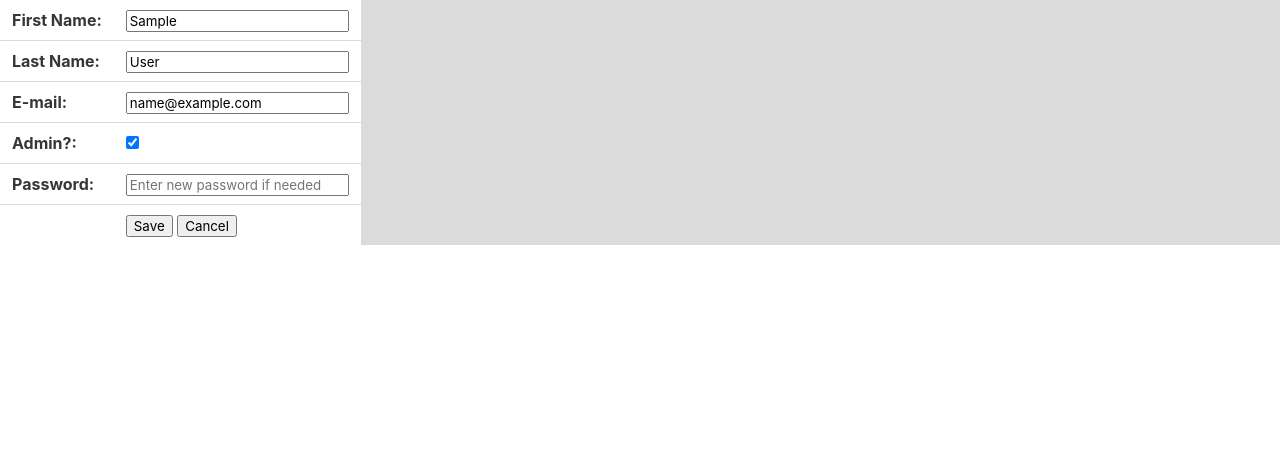
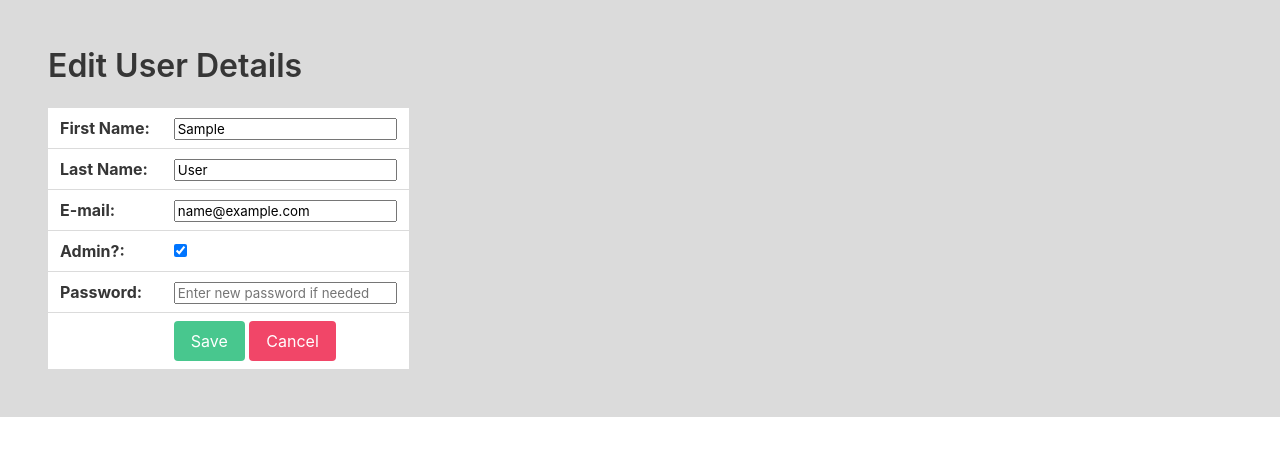
Before and after one commit to br0ch0n-BU/CS602_Term_Project_Rochon, a Node server app: page /users/edit/600000000000000000000002 in a window 1280 px wide. Shown: the part 56-512 px from the top of the page. Run offline with Node 20, Linux system fonts and the light colour scheme; the visitor is signed in with stand-in values (Sample User, id 1); some libraries are stand-ins or nearby versions.

Commit message:
restyle user crud

```diff
--- a/routes/adminManageOrders.js
+++ b/routes/adminManageOrders.js
@@ -27,6 +27,7 @@ module.exports = async (req, res, next) => {
     data: results,
     manageView: true,
     problem: req.query.problem,
-    success: req.query.success
+    success: req.query.success,
+    filteruser: req.query.user
   });
 };
--- a/routes/adminManageUsers.js
+++ b/routes/adminManageUsers.js
@@ -20,7 +20,7 @@ module.exports = async (req, res, next) => {
   });
 
   res.render("displayUsersView", {
-    title: "Admin Manage Users",
+    title: "Manage Customer Accounts",
     data: results,
     manageView: true,
     problem: req.query.problem,
--- a/routes/deleteUser.js
+++ b/routes/deleteUser.js
@@ -16,7 +16,7 @@ module.exports = async (req, res, next) => {
     }
 
     res.render("deleteUserView", {
-      title: "Admin Delete this user?",
+      title: "Admin Delete This User?",
       data: {
         id: user._id,
         firstName: user.firstName,
--- a/routes/editUser.js
+++ b/routes/editUser.js
@@ -16,7 +16,7 @@ module.exports = async (req, res, next) => {
     }
 
     res.render("editUserView", {
-      title: "Admin Edit user",
+      title: "Edit User Details",
       data: {
         id: user._id,
         firstName: user.firstName,
--- a/views/displayOrdersView.handlebars
+++ b/views/displayOrdersView.handlebars
@@ -11,7 +11,11 @@
     <div class="notification is-success">Updated order!</div>
   {{/if}}
 
+  {{#if filteruser}}
+    <h3 class="title is-3">{{title}} for {{filteruser}}</h3>
+  {{else}}
     <h3 class="title is-3">{{title}}</h3>
+  {{/if}}
 
   {{#if data}}
     <table class="table is-hoverable is-fullwidth">
--- a/views/displayUsersView.handlebars
+++ b/views/displayUsersView.handlebars
@@ -2,6 +2,8 @@
   {{#if success}}
     <div class="notification is-success">Updated user!</div>
   {{/if}}
+
+  <h3 class="title is-3">{{title}}</h3>
 
   {{#if data}}
     <table class="table is-hoverable is-fullwidth">
--- a/views/editUserView.handlebars
+++ b/views/editUserView.handlebars
@@ -1,9 +1,11 @@
 {{#if problem}}
   <h2>There was a problem editing the user. Please try again.</h2>
 {{/if}}
-<div class="table-responsive">
+<section class="section">
+    <h3 class="title is-3">{{title}}</h3>
+
   <form method="post" action="/users/edit">
-    <table class="table table-condensed">
+    <table class="table">
       <tbody>
 
         <tr>
@@ -54,11 +56,11 @@
         <tr>
           <td></td>
           <td>
-            <input type="submit" value="Save" class="btn btn-success" />
+            <input type="submit" value="Save" class="button is-success" />
             <input
               type="button"
               value="Cancel"
-              class="btn btn-danger"
+              class="button is-danger"
               onclick="location.href='/users'"
             />
           </td>
@@ -66,4 +68,4 @@
       </tfooter>
     </table>
   </form>
-</div>
+</section>
```
Also changed, not shown: views/deleteUserView.handlebars (+6 -4 lines).
